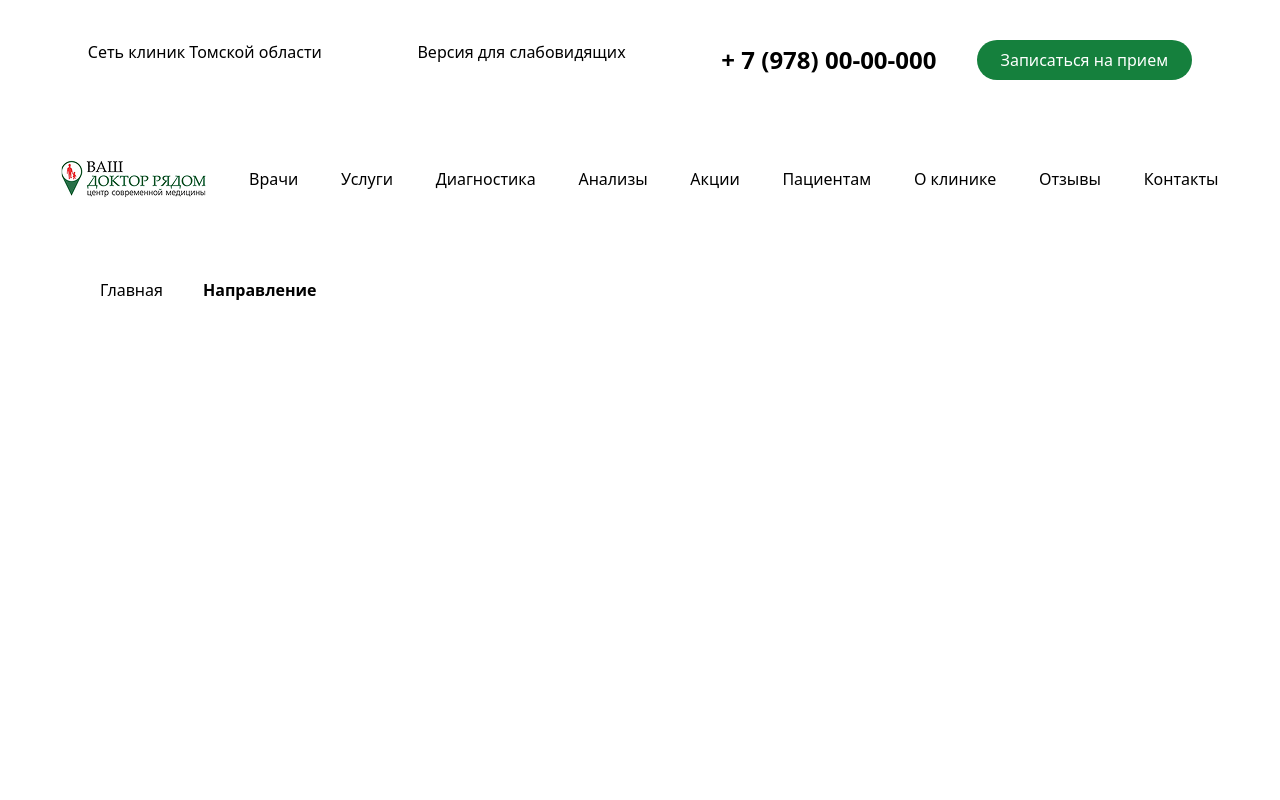
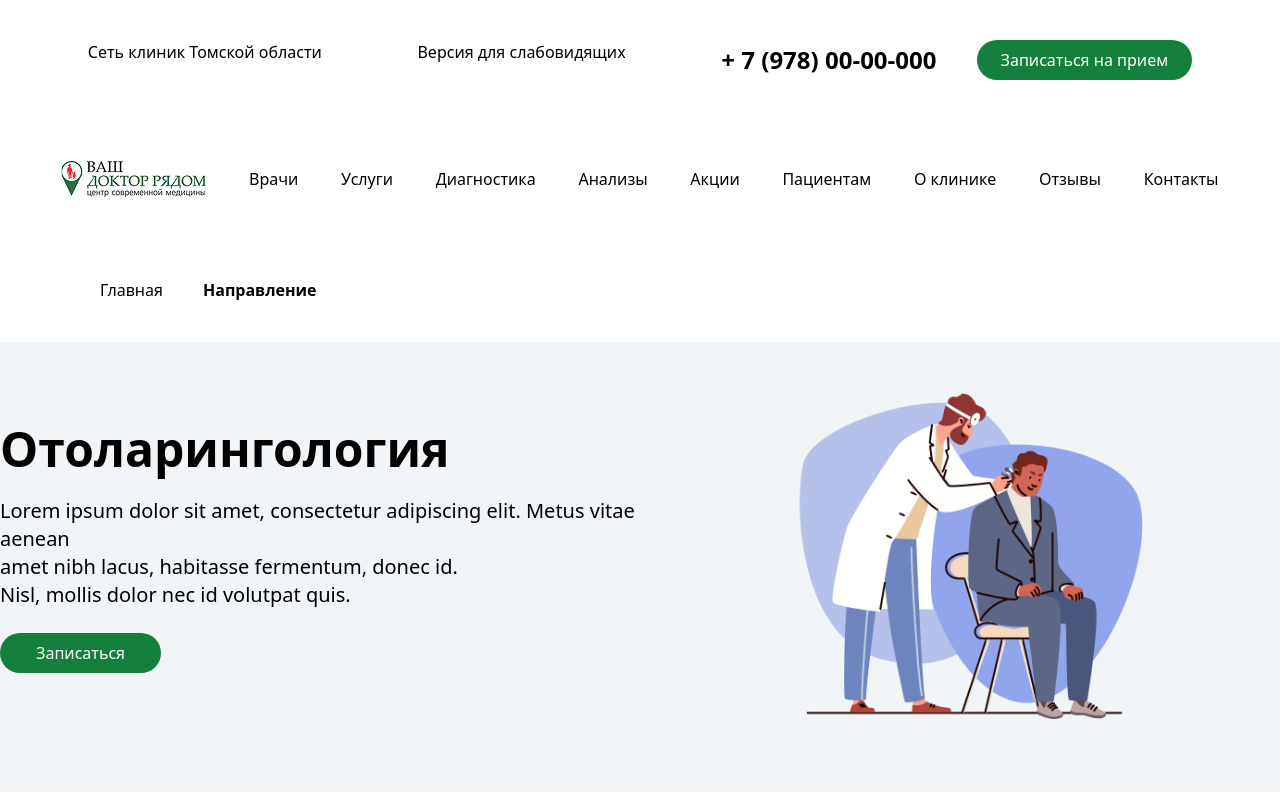
Before and after one commit to ismoil00-s/ball, a website: page src/donk.html in a window 1280 px wide. Drawn offline with nearby package versions, Linux system fonts and the light colour scheme; files that its build step writes are made by us from their sources.

Commit message:
commit donk 1

```diff
--- a/src/donk.html
+++ b/src/donk.html
@@ -31,5 +31,18 @@
         <p>Главная</p>
         <p class="font-bold">Направление</p>
     </div>
+    <div class="w-[100%] h-[450px] bg-[#F1F5F8]">
+        <div class="flex justify-around items-center">
+            <div>
+                <h1 class="text-5xl font-bold">Отоларингология</h1><br>
+                <p class="text-xl">Lorem ipsum dolor sit amet, consectetur adipiscing elit. Metus vitae aenean <br> amet nibh lacus, habitasse fermentum, donec id. <br> Nisl, mollis dolor nec id volutpat quis. </p><br>
+                        <button class=" px-9 py-2 bg-green-700 rounded-[30px] text-white ">Записаться</button>
+
+            </div>
+            <div>
+                <img src="./Frame (19).png" alt="">
+            </div>
+        </div>
+    </div>
 </body>
 </html>
```
Also changed, not shown: src/Frame (19).png (added).
